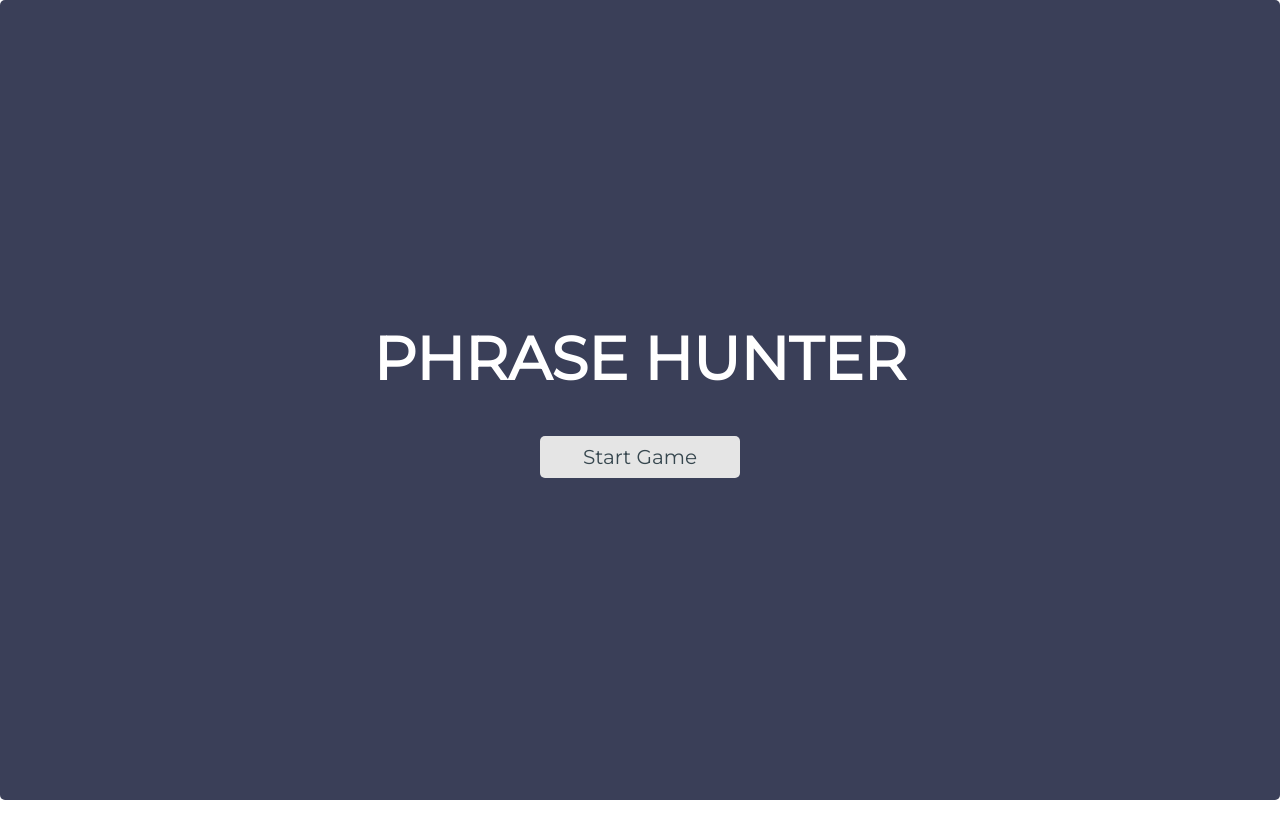
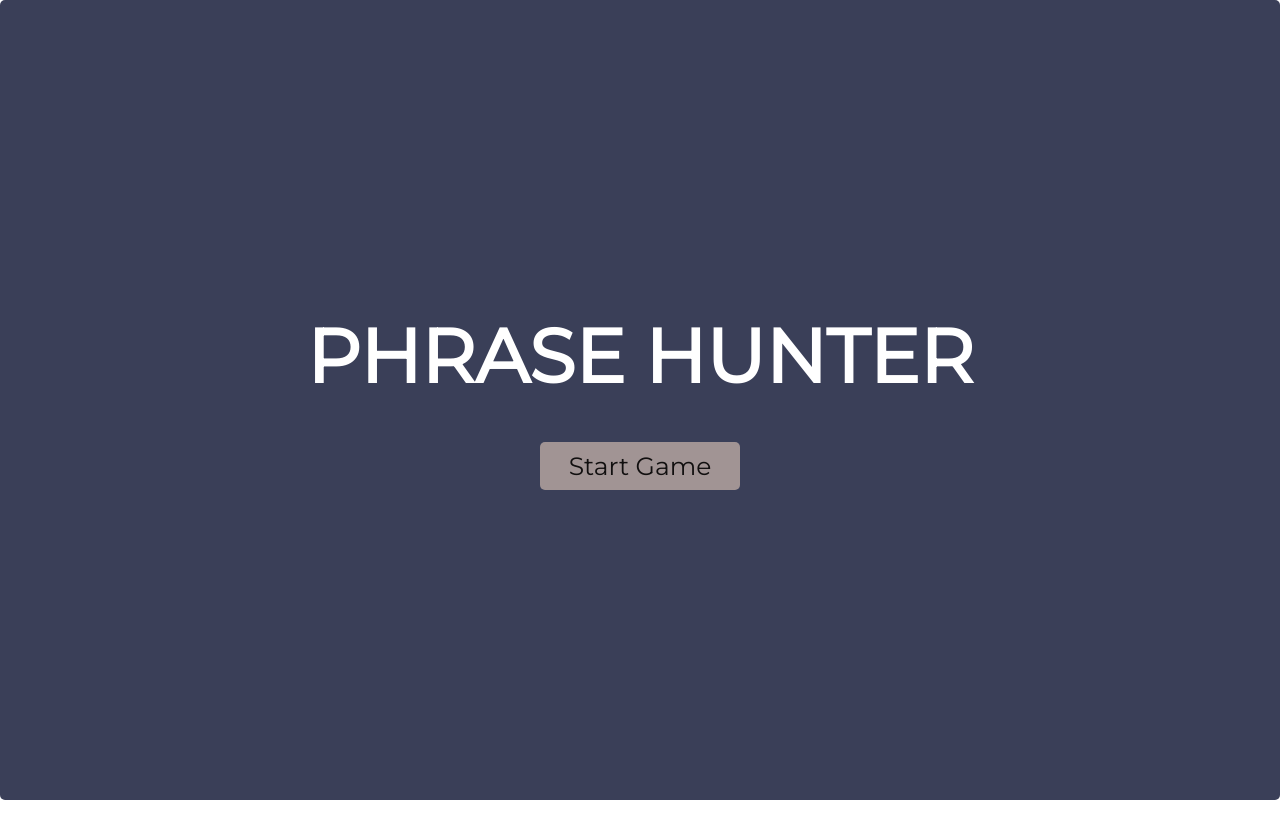
Before and after one commit to tpo-jperez9/tpo-jperez9-Project-Four, a plain HTML site: page index.html in a window 1280 px wide. Drawn offline with Linux system fonts and the light colour scheme.

Commit message:
css.styles change

```diff
--- a/css/styles.css
+++ b/css/styles.css
@@ -4,15 +4,15 @@
 /* Variables */
 
 :root {
-  --color-win: #78CF82;
-  --color-lose: #D94545;
-  --color-start: #5b85b7;
+  --color-win: #233fe0;
+  --color-lose: #e20d0d;
+  --color-start: #1a71db;
   --color-neutral: #445069;
   --color-neutral-light: #D2D2D2;
-  --color-keys: #37474F;
-  --color-keys-light: #E5E5E5;
-  --font-size-large: 60px;
-  --font-size-medium: 20px;
+  --color-keys: #110f0f;
+  --color-keys-light: #a19494;
+  --font-size-large: 75px;
+  --font-size-medium: 25px;
   --transition: all .2s ease-in-out;
 }
 
```
Also changed, not shown: 1 other file.
